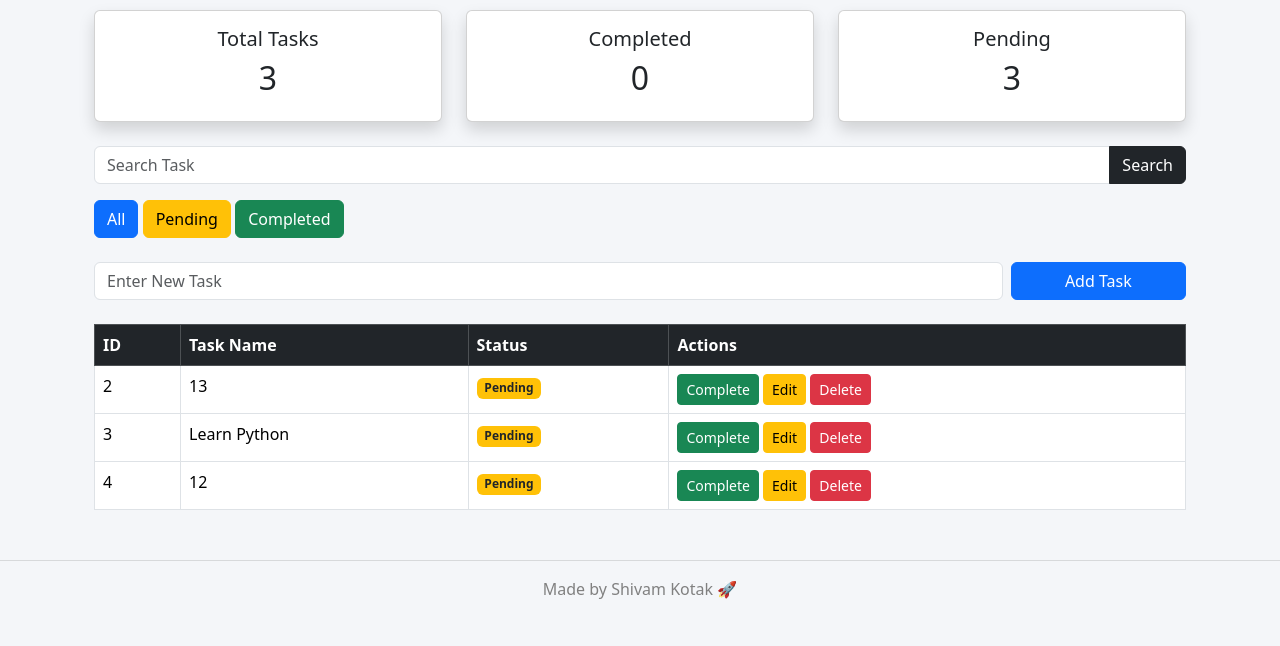
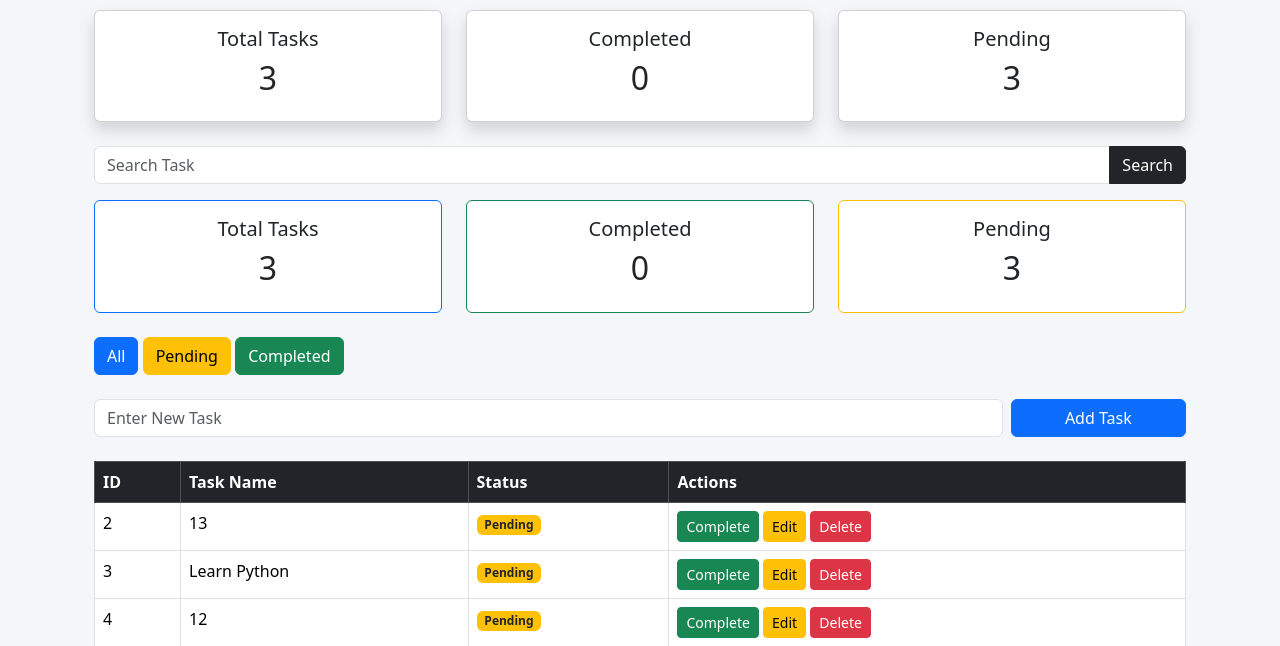
Before and after one commit to shivam1108-06/web-todo-list, a Flask app: page / in a window 1280 px wide. Shown: the part 372-1018 px from the top of the page. Before the commit the page ends 971 px from the top, so only its background shows below. Run offline with Flask 3, Linux system fonts and the light colour scheme; data comes from the database, SQL or seed files in the repository; both versions use the stored data as it was after the commit.

Commit message:
Added task statistics dashboard

```diff
--- a/templates/index.html
+++ b/templates/index.html
@@ -73,6 +73,37 @@
     </div>
 
 </form>
+
+<div class="row text-center mb-4">
+
+    <div class="col-md-4">
+        <div class="card border-primary">
+            <div class="card-body">
+                <h5>Total Tasks</h5>
+                <h2>{{ total_tasks }}</h2>
+            </div>
+        </div>
+    </div>
+
+    <div class="col-md-4">
+        <div class="card border-success">
+            <div class="card-body">
+                <h5>Completed</h5>
+                <h2>{{ completed_tasks }}</h2>
+            </div>
+        </div>
+    </div>
+
+    <div class="col-md-4">
+        <div class="card border-warning">
+            <div class="card-body">
+                <h5>Pending</h5>
+                <h2>{{ pending_tasks }}</h2>
+            </div>
+        </div>
+    </div>
+
+</div>
 
 <div class="mb-4">
 
```
Also changed, not shown: app.py (+6 -6 lines), instance/todo.db.
